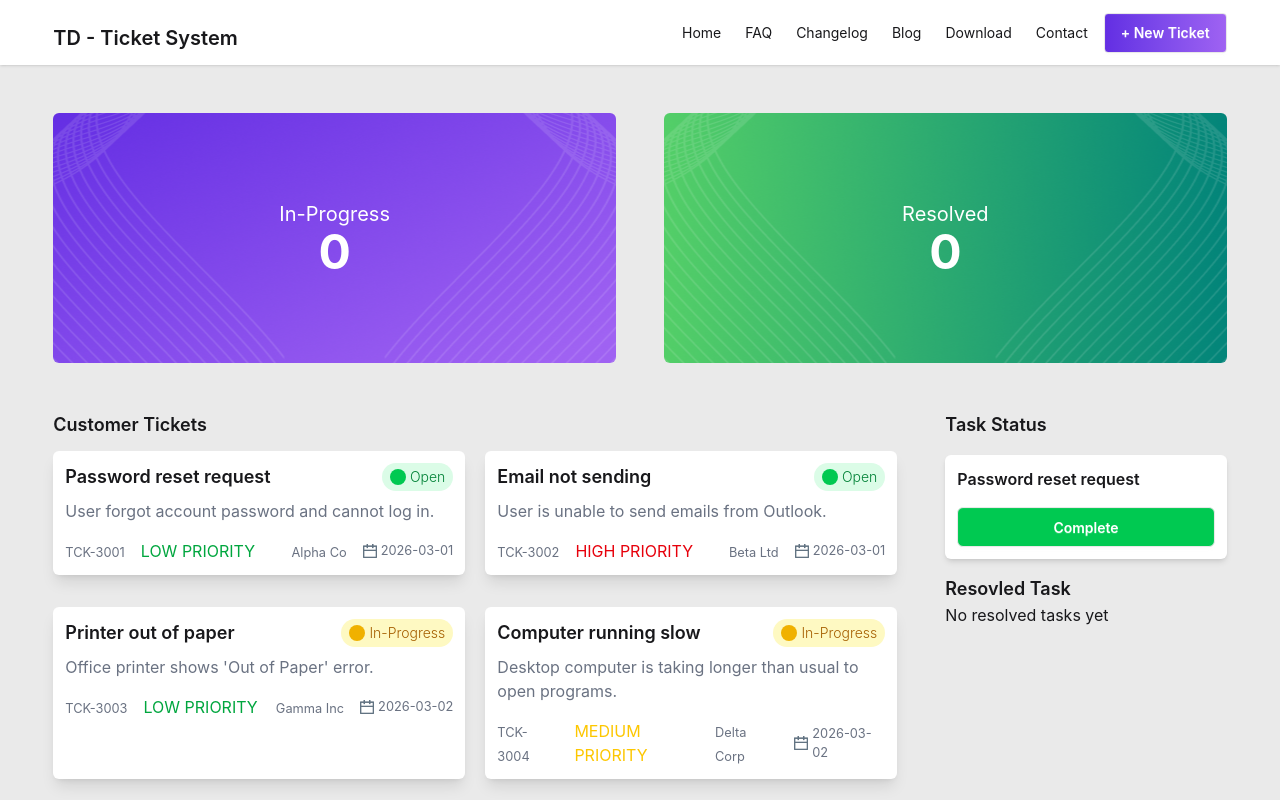
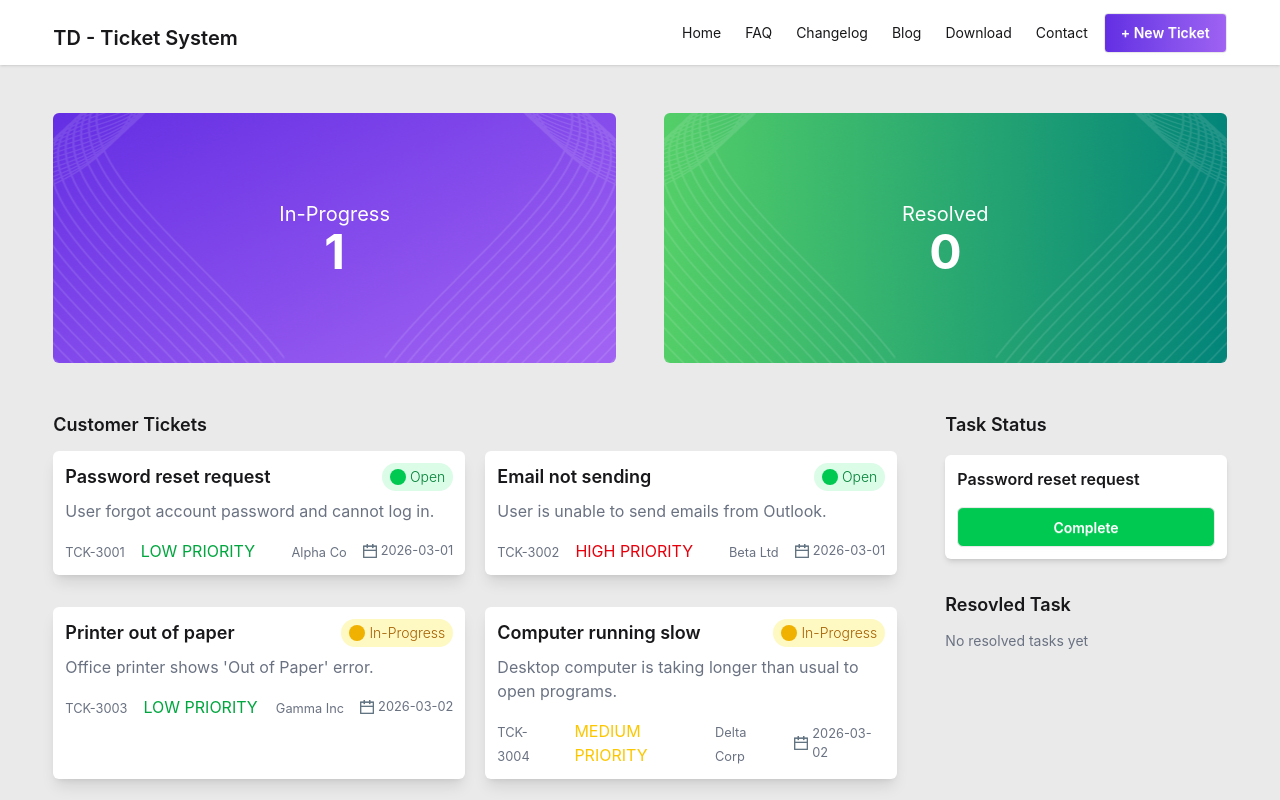
Before and after one commit to theophildio/mr-td-ticket-system, a React (Vite) app: page / in a window 1280 px wide. Both pictures are taken after a click on the element 259 px from the left and 513 px from the top of the page. Shown: the top 800 px of the page. Built offline with nearby package versions, Linux system fonts and the light colour scheme.

Commit message:
Functionality added to complete btn, showing increase numbers on Banner

```diff
--- a/src/App.jsx
+++ b/src/App.jsx
@@ -3,6 +3,7 @@ import "./App.css";
 import Banner from "./components/Banner/Banner";
 import Footer from "./components/Footer/Footer";
 import Header from "./components/Header/Header";
+import Resolveds from "./components/Resolveds/Resolveds";
 import Statuses from "./components/Statuses/Statuses";
 import Tickets from "./components/Tickets/Tickets";
 
@@ -15,16 +16,21 @@ function App() {
   const ticketPromise = fetchTickets();
 
   const [addTasks, setAddTasks] = useState([]);
+  const [getResolved, setGetResolved] = useState([]);
 
   const handleAddTask = (ticket) => {
     setAddTasks((prev) => [...prev, ticket]);
+  };
+
+  const handleCompleteBtn = (task) => {
+    setGetResolved((prev) => [...prev, task]);
   };
 
   return (
     <>
       <Header></Header>
       <main className="w-11/12 mx-auto">
-        <Banner></Banner>
+        <Banner addTasks={addTasks} getResolved={getResolved}></Banner>
         <section className="left-side flex justify-between gap-12">
           <div className="customer-tickets w-3/4">
             <h3 className="text-lg font-semibold">Customer Tickets</h3>
@@ -43,9 +49,12 @@ function App() {
           </div>
           <div className="right-side w-1/4">
             <h3 className="text-lg font-semibold">Task Status</h3>
-            <Statuses addTasks={addTasks}></Statuses>
-            <h3 className="text-lg font-semibold">Resovled Task</h3>
-            <span>No resolved tasks yet</span>
+            <Statuses
+              addTasks={addTasks}
+              handleCompleteBtn={handleCompleteBtn}
+            ></Statuses>
+            <h3 className="text-lg font-semibold mt-8">Resovled Task</h3>
+            <Resolveds getResolved={getResolved}></Resolveds>
           </div>
         </section>
       </main>
--- a/src/components/Banner/Banner.jsx
+++ b/src/components/Banner/Banner.jsx
@@ -1,14 +1,14 @@
 import "./Banner.css";
-const Banner = () => {
+const Banner = ({addTasks, getResolved}) => {
   return (
     <div className="flex justify-between gap-12 text-center my-12">
       <div className="in-progress-box w-1/2 h-[250px] bg-purple-400 rounded-md flex flex-col justify-center items-center">
         <p className="text-white text-xl">In-Progress</p>
-        <h2 className="text-white text-5xl font-bold">0</h2>
+        <h2 className="text-white text-5xl font-bold">{addTasks.length}</h2>
       </div>
       <div className="resolved-box w-1/2 h-[250px] bg-green-400 rounded-md flex flex-col justify-center items-center">
         <p className="text-white text-xl">Resolved</p>
-        <h2 className="text-white text-5xl font-bold">0</h2>
+        <h2 className="text-white text-5xl font-bold">{getResolved.length}</h2>
       </div>
     </div>
   );
--- /dev/null
+++ b/src/components/Resolved/Resolved.jsx
@@ -0,0 +1,10 @@
+
+const Resolved = ({task}) => {
+    return (
+        <div>
+            <p className="p-3 bg-blue-100 rounded-md my-4 shadow-md">{task.title}</p>
+        </div>
+    );
+};
+
+export default Resolved;
--- /dev/null
+++ b/src/components/Resolveds/Resolveds.jsx
@@ -0,0 +1,16 @@
+import Resolved from "../Resolved/Resolved";
+
+const Resolveds = ({ getResolved }) => {
+  if (!getResolved || getResolved.length === 0) {
+    return <p className="text-sm text-gray-500 my-3">No resolved tasks yet</p>;
+  }
+  return (
+    <div>
+      {getResolved.map((task) => (
+        <Resolved key={task.id} task={task}></Resolved>
+      ))}
+    </div>
+  );
+};
+
+export default Resolveds;
--- a/src/components/Status/Status.jsx
+++ b/src/components/Status/Status.jsx
@@ -1,8 +1,8 @@
-const Status = ({ task }) => {
+const Status = ({ task, handleCompleteBtn }) => {
   return (
     <div className="bg-white rounded-md shadow-md p-3 my-4">
       <p className="font-semibold">{task.title}</p>
-      <button className="btn w-full mt-4 bg-green-500 text-white rounded-md cursor-pointer">
+      <button onClick={() => handleCompleteBtn(task)} className="btn w-full mt-4 bg-green-500 text-white rounded-md cursor-pointer">
         Complete
       </button>
     </div>
--- a/src/components/Statuses/Statuses.jsx
+++ b/src/components/Statuses/Statuses.jsx
@@ -1,6 +1,6 @@
 import Status from "../Status/Status";
 
-const Statuses = ({ addTasks }) => {
+const Statuses = ({ addTasks, handleCompleteBtn }) => {
   if (!addTasks || addTasks.length === 0) {
     return (
       <p className="text-sm text-gray-500 my-3">
@@ -12,7 +12,7 @@ const Statuses = ({ addTasks }) => {
   return (
     <div>
       {addTasks.map((task) => (
-        <Status key={task.id} task={task} />
+        <Status key={task.id} task={task} handleCompleteBtn={handleCompleteBtn} />
       ))}
     </div>
   );
```
